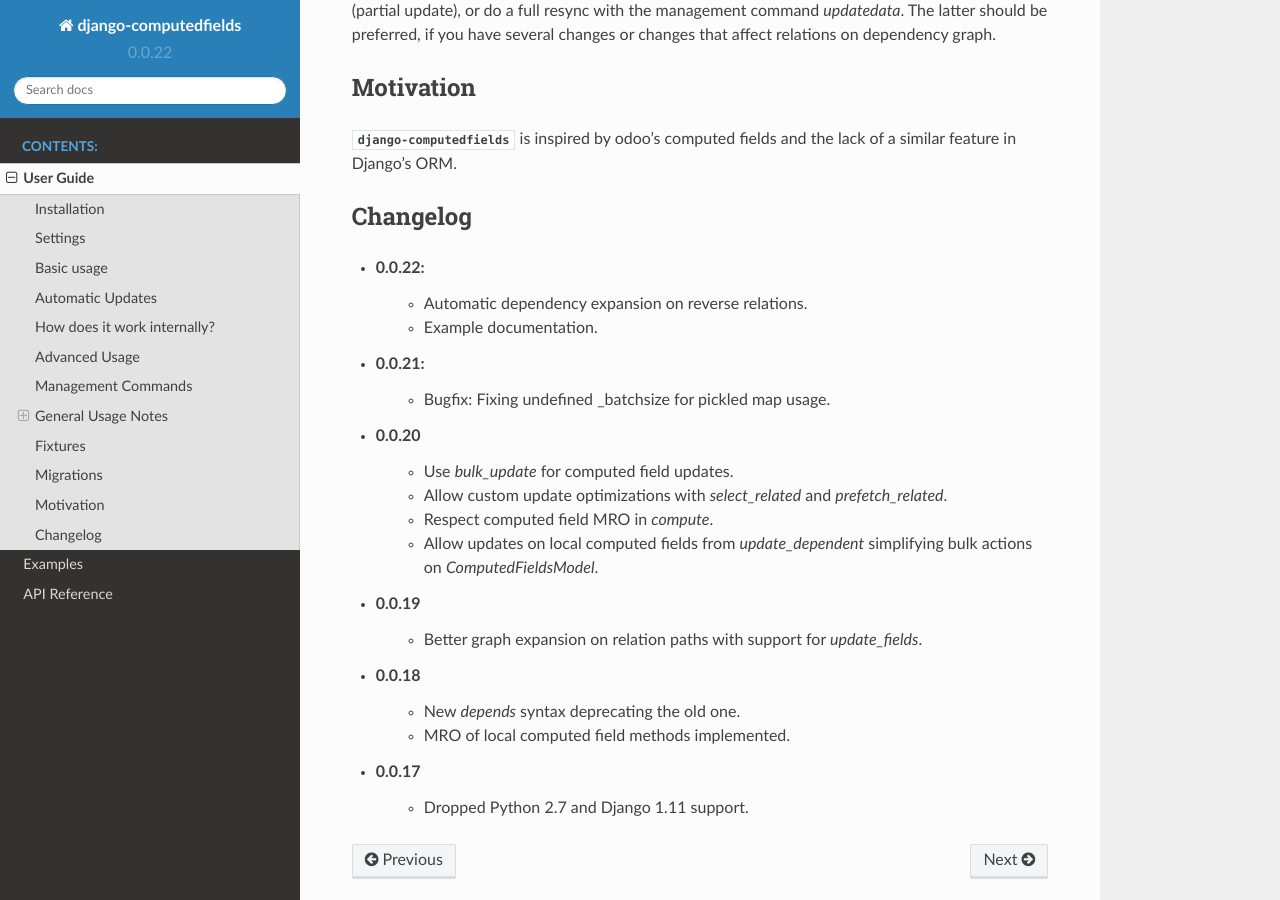
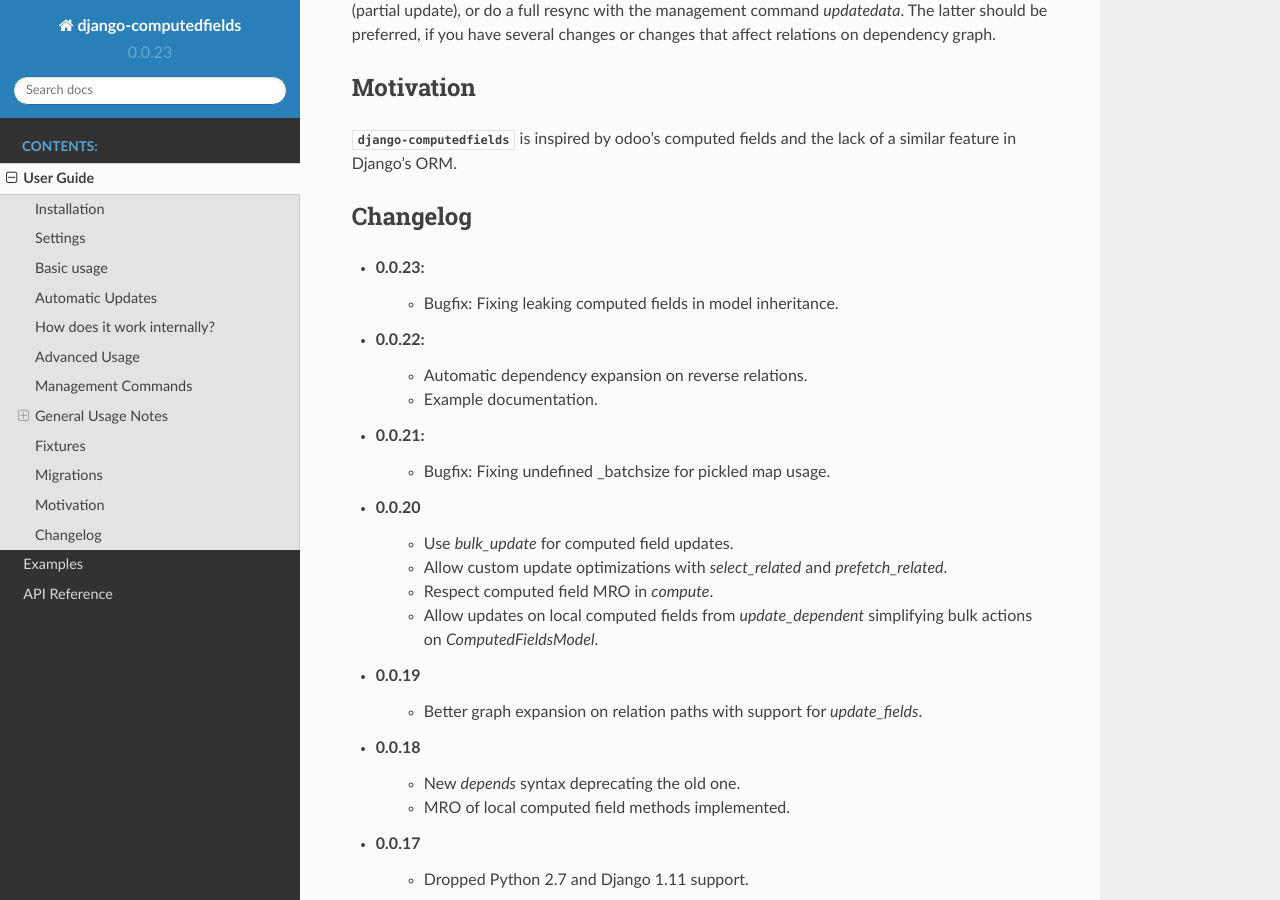
Before and after one commit to netzkolchose/django-computedfields, a Sphinx documentation site: the page built from docs/manual.rst, in a window 1280 px wide and 900 px high, scrolled down 8124 px. Built offline with Sphinx 7.4.7 and the Read the Docs theme 2.0.0, drawn with Linux system fonts in a browser that asks for light colours; the version number is read from the project's files by our own code.

Commit message:
pypi package 0.0.23

```diff
--- a/docs/conf.py
+++ b/docs/conf.py
@@ -33,7 +33,7 @@
 # The short X.Y version
 version = ''
 # The full version, including alpha/beta/rc tags
-release = '0.0.22'
+release = '0.0.23'
 
 
 # -- General configuration ---------------------------------------------------
--- a/docs/manual.rst
+++ b/docs/manual.rst
@@ -380,6 +380,8 @@
 Changelog
 ---------
 
+- 0.0.23:
+    - Bugfix: Fixing leaking computed fields in model inheritance.
 - 0.0.22:
     - Automatic dependency expansion on reverse relations.
     - Example documentation.
--- a/setup.py
+++ b/setup.py
@@ -8,7 +8,7 @@
     packages=find_packages(exclude=['example']),
     include_package_data=True,
     install_requires=[],
-    version='0.0.22',
+    version='0.0.23',
     license='MIT',
     description='autoupdated database fields for model methods',
     long_description=long_description,
@@ -16,7 +16,7 @@
     author='netzkolchose',
     author_email='j.breitbart@netzkolchose.de',
     url='https://github.com/netzkolchose/django-computedfields',
-    download_url='https://github.com/netzkolchose/django-computedfields/archive/0.0.22.tar.gz',
+    download_url='https://github.com/netzkolchose/django-computedfields/archive/0.0.23.tar.gz',
     keywords=['django', 'method', 'decorator', 'autoupdate', 'persistent', 'field'],
     classifiers=[
         'Development Status :: 4 - Beta',
```
